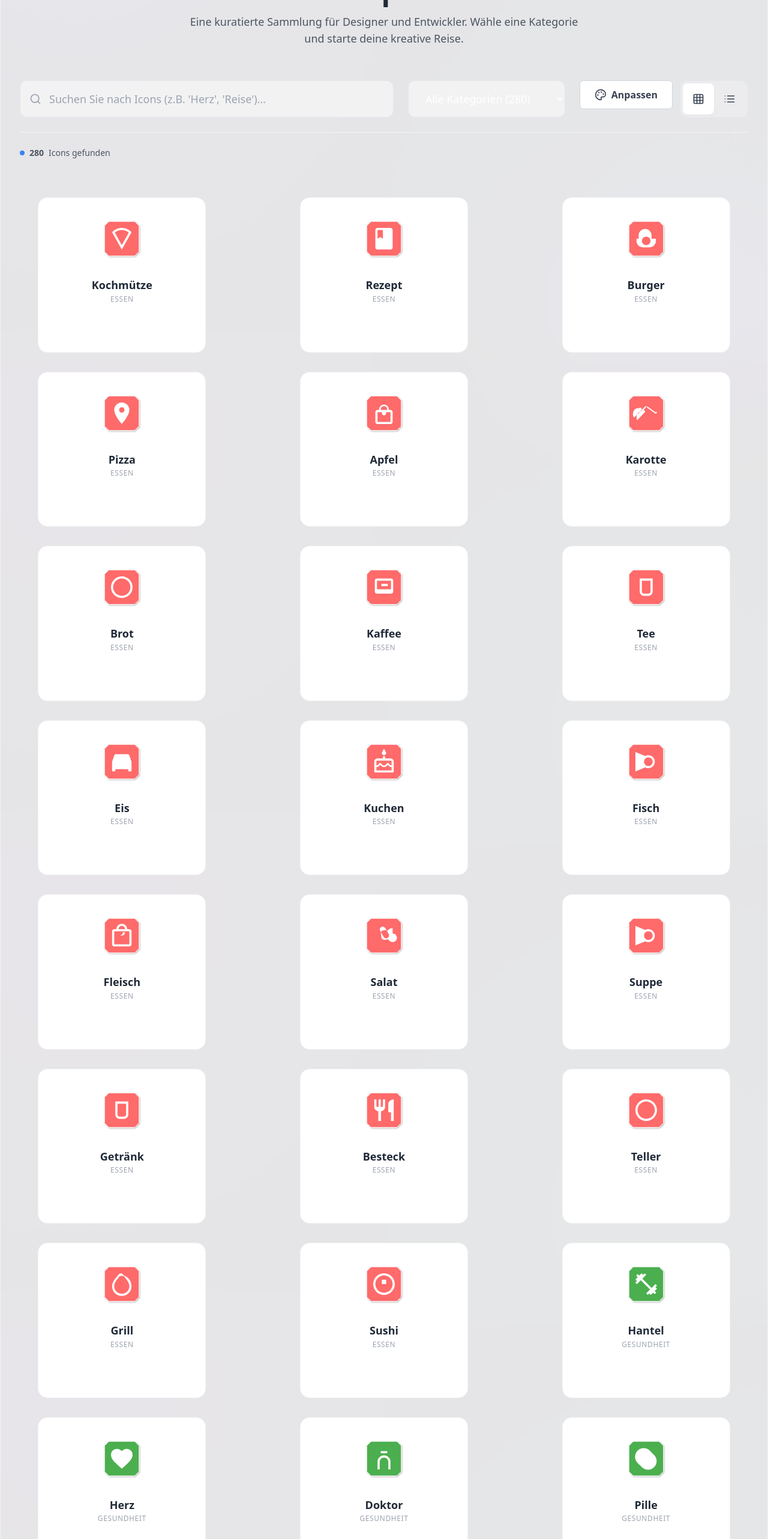
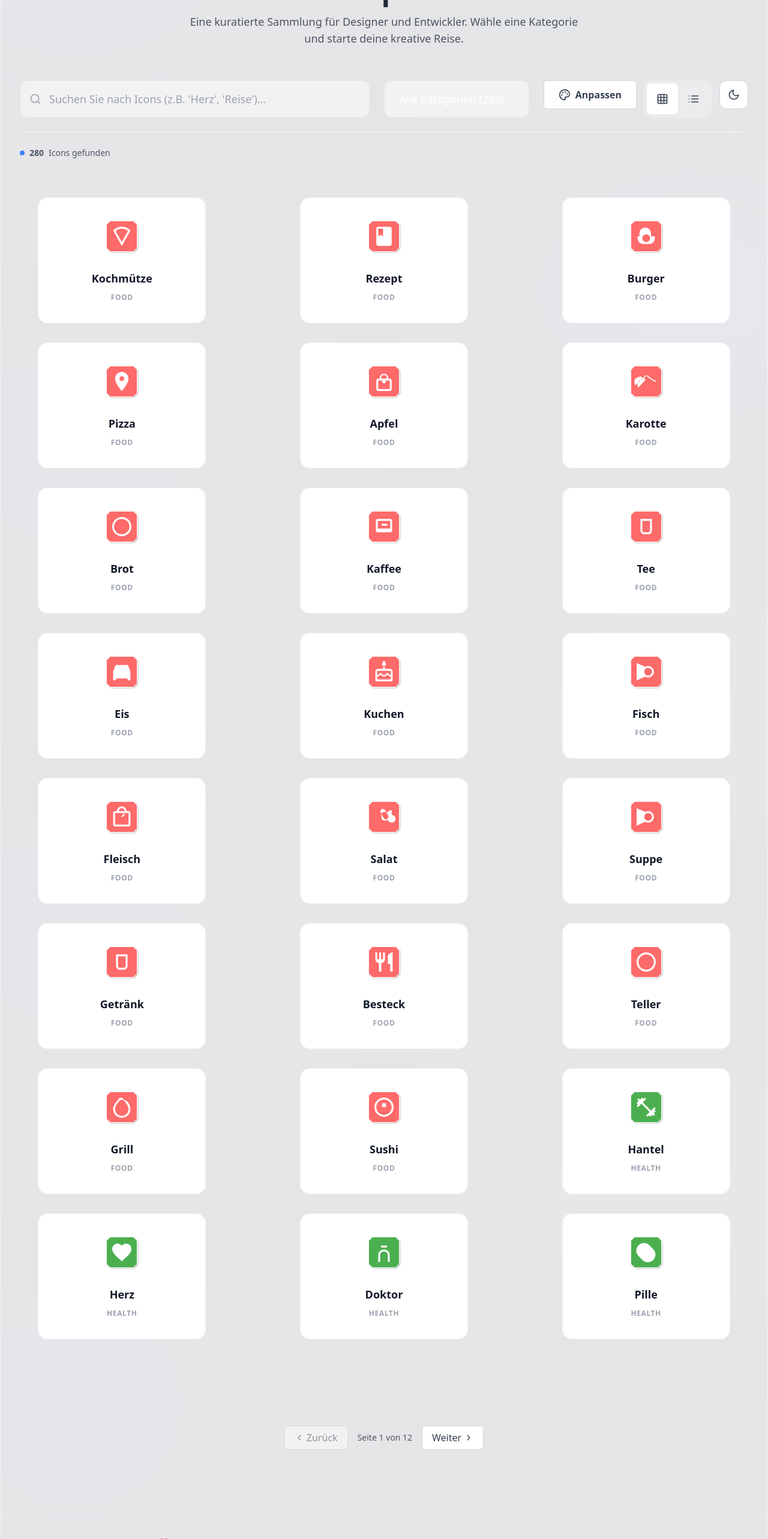
Before and after one commit to skquievreux/svg-grafik-generator, a Next.js app in the folder svg-grafik-next/: page / in a window 1280 px wide. Shown: the part 220-2786 px from the top of the page at 60% size. Built offline with nearby package versions, Linux system fonts and the light colour scheme.

Commit message:
feat(v1.5.0): implement dark mode, copy palette, and fix dropdown UI

```diff
--- a/svg-grafik-next/components/gallery/icon-gallery.tsx
+++ b/svg-grafik-next/components/gallery/icon-gallery.tsx
@@ -4,7 +4,8 @@ import { useState, useEffect, useMemo } from 'react';
 import { DynamicIcon } from '@/components/icons/dynamic-icon';
 import { Button } from '@/components/ui/button';
 import { cn, formatCategoryName, copyToClipboard, downloadSVG } from '@/lib/utils';
-import { Search, Grid, List, Download, Copy, Heart, Palette, RotateCcw } from 'lucide-react';
+import { Search, Grid, List, Download, Copy, Heart, Palette, RotateCcw, Sun, Moon, ChevronLeft, ChevronRight } from 'lucide-react';
+
 import { IconViewerModal } from './icon-viewer-modal';
 
 interface Icon {
@@ -26,9 +27,19 @@ export function IconGallery() {
   const [searchTerm, setSearchTerm] = useState('');
   const [selectedCategory, setSelectedCategory] = useState('all');
   const [currentPage, setCurrentPage] = useState(1);
-  const [itemsPerPage] = useState(60);
+  const [itemsPerPage] = useState(24);
   const [viewMode, setViewMode] = useState<'grid' | 'list'>('grid');
+  const [theme, setTheme] = useState<'light' | 'dark'>('light');
   const [favorites, setFavorites] = useState<Set<string>>(new Set());
+
+  // Theme Effect
+  useEffect(() => {
+    if (theme === 'dark') {
+      document.documentElement.classList.add('dark');
+    } else {
+      document.documentElement.classList.remove('dark');
+    }
+  }, [theme]);
 
   // Custom Colors State
   const [showColorPicker, setShowColorPicker] = useState(false);
@@ -77,67 +88,43 @@ export function IconGallery() {
     }
   }, []);
 
-  // Load persisted theme
-  useEffect(() => {
-    const savedTheme = sessionStorage.getItem('svg-icon-theme');
-    if (savedTheme) {
-      try {
-        setCustomColors(JSON.parse(savedTheme));
-      } catch (e) {
-        console.error("Failed to load theme", e);
-      }
-    }
-  }, []);
-
-  const handleApplyPalette = (colors: { background: string; border: string; icon: string }) => {
-    const newColors = {
-      bgColor: colors.background,
-      borderColor: colors.border,
-      iconColor: colors.icon
-    };
-    setCustomColors(newColors);
-    sessionStorage.setItem('svg-icon-theme', JSON.stringify(newColors));
-  };
-
-  const openViewer = (icon: Icon) => {
-    setViewerState({
-      isOpen: true,
-      iconName: icon.name,
-      category: icon.category
-    });
-  };
-
+  // Filter Logic
   const filteredIcons = useMemo(() => {
     if (!galleryData) return [];
+
     let icons: Icon[] = [];
 
-    // Flatten all icons
-    Object.entries(galleryData.categories).forEach(([cat, data]) => {
-      data.icons.forEach(name => {
-        icons.push({ name, category: cat });
+    if (selectedCategory === 'all') {
+      galleryData.metadata.categories.forEach(cat => {
+        if (galleryData.categories[cat]) {
+          icons.push(...galleryData.categories[cat].icons.map(name => ({ name, category: cat })));
+        }
       });
-    });
+    } else if (galleryData.categories[selectedCategory]) {
+      icons = galleryData.categories[selectedCategory].icons.map(name => ({ name, category: selectedCategory }));
+    }
 
-    return icons.filter(icon => {
-      const matchesSearch = icon.name.toLowerCase().includes(searchTerm.toLowerCase());
-      const matchesCategory = selectedCategory === 'all' || icon.category === selectedCategory;
-      return matchesSearch && matchesCategory;
-    });
-  }, [galleryData, searchTerm, selectedCategory]);
+    if (searchTerm) {
+      const term = searchTerm.toLowerCase();
+      icons = icons.filter(icon => icon.name.toLowerCase().includes(term));
+    }
 
+    return icons;
+  }, [galleryData, selectedCategory, searchTerm]);
+
+  // Pagination Logic
   const totalPages = Math.ceil(filteredIcons.length / itemsPerPage);
-
   const paginatedIcons = useMemo(() => {
     const start = (currentPage - 1) * itemsPerPage;
     return filteredIcons.slice(start, start + itemsPerPage);
   }, [filteredIcons, currentPage, itemsPerPage]);
 
-  const toggleFavorite = (name: string) => {
+  const toggleFavorite = (iconName: string) => {
     const newFavorites = new Set(favorites);
-    if (newFavorites.has(name)) {
-      newFavorites.delete(name);
+    if (newFavorites.has(iconName)) {
+      newFavorites.delete(iconName);
     } else {
-      newFavorites.add(name);
+      newFavorites.add(iconName);
     }
     setFavorites(newFavorites);
     localStorage.setItem('favorites', JSON.stringify(Array.from(newFavorites)));
@@ -146,7 +133,7 @@ export function IconGallery() {
   const getIconSearchParams = (icon: Icon) => {
     const params = new URLSearchParams({
       name: icon.name,
-      category: icon.category,
+      category: icon.category
     });
 
     if (customColors.bgColor) params.append('bgColor', customColors.bgColor);
@@ -165,7 +152,6 @@ export function IconGallery() {
       piece.style.backgroundColor = `hsl(${Math.random() * 360}, 100%, 50%)`;
       piece.style.transform = `rotate(${Math.random() * 360}deg)`;
 
-      // Random spread
       const spreadX = (Math.random() - 0.5) * 200;
       const spreadY = (Math.random() - 1) * 200;
       piece.animate([
@@ -188,7 +174,6 @@ export function IconGallery() {
       const svgCode = await response.text();
       await copyToClipboard(svgCode);
 
-      // Visual feedback - simple for now
       const btn = e.currentTarget as HTMLButtonElement;
       const originalInner = btn.innerHTML;
       btn.innerHTML = '<span class="text-green-600 font-bold">✓</span>';
@@ -214,6 +199,50 @@ export function IconGallery() {
     }
   };
 
+  const copyPaletteConfig = async () => {
+    const config = JSON.stringify(customColors, null, 2);
+    await copyToClipboard(config);
+  };
+
+  // Viewer Modal Handlers
+  const openViewer = (icon: Icon) => {
+    setViewerState({
+      isOpen: true,
+      iconName: icon.name,
+      category: icon.category
+    });
+  };
+
+  const closeViewer = () => {
+    setViewerState(prev => ({ ...prev, isOpen: false }));
+  };
+
+  const handleApplyPalette = (colors: { background: string; border: string; icon: string }) => {
+    setCustomColors({
+      bgColor: colors.background,
+      borderColor: colors.border,
+      iconColor: colors.icon
+    });
+    // Save to session storage
+    sessionStorage.setItem('svg-icon-theme', JSON.stringify(colors));
+  };
+
+  // Load persisted theme
+  useEffect(() => {
+    const savedTheme = sessionStorage.getItem('svg-icon-theme');
+    if (savedTheme) {
+      try {
+        const colors = JSON.parse(savedTheme);
+        setCustomColors({
+          bgColor: colors.background,
+          borderColor: colors.border,
+          iconColor: colors.icon
+        });
+      } catch (e) { console.error(e) }
+    }
+  }, []);
+
+
   if (loading) {
     return (
       <div className="flex justify-center items-center min-h-[400px]">
@@ -232,7 +261,7 @@ export function IconGallery() {
 
   return (
     <div className="space-y-8 animate-pop-in">
-      {/* Control Panel - Glassmorphism */}
+      {/* Control Panel */}
       <div className="glass-card rounded-2xl p-6 md:p-8 mb-8 sticky top-24 z-40 transition-all duration-300">
         <div className="flex flex-col xl:flex-row gap-6 mb-6">
           <div className="flex-1 relative group">
@@ -245,7 +274,7 @@ export function IconGallery() {
                 setSearchTerm(e.target.value);
                 setCurrentPage(1);
               }}
-              className="w-full pl-12 pr-4 py-4 text-base md:text-lg bg-white/50 border border-gray-200 rounded-xl focus:ring-4 focus:ring-blue-100 focus:border-blue-500 transition-all outline-none placeholder-gray-400"
+              className="w-full pl-12 pr-4 py-4 text-base md:text-lg bg-white/50 dark:bg-space-900 border border-gray-200 dark:border-space-800 dark:text-gray-100 rounded-xl focus:ring-4 focus:ring-blue-100 focus:border-blue-500 transition-all outline-none placeholder-gray-400"
             />
           </div>
 
@@ -255,11 +284,11 @@ export function IconGallery() {
               setSelectedCategory(e.target.value);
               setCurrentPage(1);
             }}
-            className="px-6 py-4 text-base md:text-lg bg-white/50 border border-gray-200 rounded-xl focus:ring-4 focus:ring-blue-100 focus:border-blue-500 transition-all outline-none min-w-[200px] cursor-pointer"
+            className="px-6 py-4 text-base md:text-lg bg-white/50 dark:bg-space-900 border border-gray-200 dark:border-space-800 dark:text-gray-100 rounded-xl focus:ring-4 focus:ring-blue-100 focus:border-blue-500 transition-all outline-none min-w-[200px] cursor-pointer appearance-none"
           >
-            <option value="all">Alle Kategorien ({galleryData.metadata.total})</option>
+            <option value="all" className="bg-white dark:bg-space-900 text-gray-900 dark:text-gray-100">Alle Kategorien ({galleryData.metadata.total})</option>
             {galleryData.metadata.categories.map(category => (
-              <option key={category} value={category}>
+              <option key={category} value={category} className="bg-white dark:bg-space-900 text-gray-900 dark:text-gray-100">
                 {formatCategoryName(category)} ({galleryData.categories[category]?.count || 0})
               </option>
             ))}
@@ -276,12 +305,12 @@ export function IconGallery() {
               <Palette className="h-5 w-5 mr-0 md:mr-2" />
               <span className="hidden md:inline">Anpassen</span>
             </Button>
-            <div className="bg-gray-100/50 p-1 rounded-xl flex border border-gray-200">
+            <div className="bg-gray-100/50 dark:bg-space-light/20 p-1 rounded-xl flex border border-gray-200 dark:border-space-800">
               <Button
                 variant="ghost"
                 size="sm"
                 onClick={() => setViewMode('grid')}
-                className={cn("rounded-lg h-full px-4", viewMode === 'grid' && "shadow-sm bg-white")}
+                className={cn("rounded-lg h-full px-4", viewMode === 'grid' && "shadow-sm bg-white dark:bg-space-800")}
                 title="Raster"
               >
                 <Grid className="h-5 w-5" />
@@ -290,19 +319,29 @@ export function IconGallery() {
                 variant="ghost"
                 size="sm"
                 onClick={() => setViewMode('list')}
-                className={cn("rounded-lg h-full px-4", viewMode === 'list' && "shadow-sm bg-white")}
+                className={cn("rounded-lg h-full px-4", viewMode === 'list' && "shadow-sm bg-white dark:bg-space-800")}
                 title="Liste"
               >
                 <List className="h-5 w-5" />
               </Button>
             </div>
+            <Button
+              variant="outline"
+              size="sm"
+              onClick={() => setTheme(theme === 'dark' ? 'light' : 'dark')}
+              className="w-12 h-12 rounded-xl dark:border-space-800 dark:bg-space-900 dark:text-yellow-400"
+              title={theme === 'dark' ? 'Light Mode' : 'Dark Mode'}
+            >
+              {theme === 'dark' ? <Sun className="h-5 w-5" /> : <Moon className="h-5 w-5" />}
+            </Button>
           </div>
         </div>
 
-        {/* Color Picker Panel - Animate Slide */}
+        {/* Color Picker Panel */}
         {showColorPicker && (
-          <div className="mt-6 p-6 bg-white/60 rounded-xl border border-blue-100 animate-pop-in">
+          <div className="mt-6 p-6 bg-white/60 dark:bg-space-900 rounded-xl border border-blue-100 dark:border-space-800 animate-pop-in">
             <div className="flex flex-wrap gap-8 items-end">
+              {/* Background Color */}
               <div>
                 <label className="block text-xs font-bold uppercase text-gray-500 mb-2 tracking-wider">Hintergrund</label>
                 <div className="flex items-center gap-3">
@@ -315,10 +354,11 @@ export function IconGallery() {
                     />
                     <div className="w-10 h-10 border-2 border-white pointer-events-none rounded-full" style={{ backgroundColor: customColors.bgColor || '#000000' }}></div>
                   </div>
-                  <span className="text-sm font-mono text-gray-600 bg-white px-2 py-1 rounded border border-gray-200">{customColors.bgColor || 'Standard'}</span>
+                  <span className="text-sm font-mono text-gray-600 bg-white dark:bg-space-800 dark:text-gray-300 px-2 py-1 rounded border border-gray-200 dark:border-space-700">{customColors.bgColor || 'Standard'}</span>
                 </div>
               </div>
 
+              {/* Border Color */}
               <div>
                 <label className="block text-xs font-bold uppercase text-gray-500 mb-2 tracking-wider">Rahmen</label>
                 <div className="flex items-center gap-3">
@@ -331,10 +371,11 @@ export function IconGallery() {
                     />
                     <div className="w-10 h-10 border-2 border-white pointer-events-none rounded-full" style={{ backgroundColor: customColors.borderColor || '#000000' }}></div>
                   </div>
-                  <span className="text-sm font-mono text-gray-600 bg-white px-2 py-1 rounded border border-gray-200">{customColors.borderColor || 'Standard'}</span>
+                  <span className="text-sm font-mono text-gray-600 bg-white dark:bg-space-800 dark:text-gray-300 px-2 py-1 rounded border border-gray-200 dark:border-space-700">{customColors.borderColor || 'Standard'}</span>
                 </div>
               </div>
 
+              {/* Icon Color */}
               <div>
                 <label className="block text-xs font-bold uppercase text-gray-500 mb-2 tracking-wider">Icon</label>
                 <div className="flex items-center gap-3">
@@ -347,11 +388,19 @@ export function IconGallery() {
                     />
                     <div className="w-10 h-10 border-2 border-white pointer-events-none rounded-full" style={{ backgroundColor: customColors.iconColor || '#000000' }}></div>
                   </div>
-                  <span className="text-sm font-mono text-gray-600 bg-white px-2 py-1 rounded border border-gray-200">{customColors.iconColor || 'Standard'}</span>
+                  <span className="text-sm font-mono text-gray-600 bg-white dark:bg-space-800 dark:text-gray-300 px-2 py-1 rounded border border-gray-200 dark:border-space-700">{customColors.iconColor || 'Standard'}</span>
                 </div>
               </div>
 
-              <div className="ml-auto">
+              <div className="flex-1 flex justify-end">
+                <Button variant="outline" onClick={copyPaletteConfig} className="gap-2 dark:border-space-800 dark:bg-space-900 dark:text-gray-200">
+                  <Copy className="h-4 w-4" />
+                  Palette Kopieren
+                </Button>
+              </div>
+            </div>
+
+            <div className="mt-4 flex justify-end">
               <Button
                 variant="ghost"
                 onClick={() => setCustomColors({ bgColor: '', borderColor: '', iconColor: '' })}
@@ -362,12 +411,11 @@ export function IconGallery() {
               </Button>
             </div>
           </div>
-          </div>
         )}
 
         {/* Stats Bar */}
-        <div className="flex flex-col sm:flex-row items-center justify-between mt-6 pt-6 border-t border-gray-100 gap-4">
-          <div className="flex items-center gap-2 text-sm text-gray-600">
+        <div className="flex flex-col sm:flex-row items-center justify-between mt-6 pt-6 border-t border-gray-100 dark:border-space-800 gap-4">
+          <div className="flex items-center gap-2 text-sm text-gray-600 dark:text-gray-400">
             <div className="h-2 w-2 rounded-full bg-blue-500"></div>
             <span className="font-semibold">{filteredIcons.length}</span> Icons gefunden
           </div>
@@ -401,82 +449,62 @@ export function IconGallery() {
             >
               <div
                 className={cn(
-                  'card-3d group bg-white rounded-2xl border border-gray-100 relative overflow-hidden transition-all duration-300 cursor-pointer',
-                  viewMode === 'grid' && 'p-8 flex flex-col items-center hover:border-blue-200',
-                  viewMode === 'list' && 'flex items-center gap-6 p-4 hover:border-blue-200'
+                  'card-3d group bg-white dark:bg-space-800 dark:border-space-700 rounded-2xl border border-gray-100 relative overflow-hidden transition-all duration-300 cursor-pointer',
+                  viewMode === 'grid' && 'p-8 flex flex-col items-center hover:border-blue-200 dark:hover:border-neon-purple',
+                  viewMode === 'list' && 'flex items-center gap-6 p-4 hover:border-blue-200 dark:hover:border-neon-purple'
                 )}
                 onClick={() => openViewer(icon)}
               >
-                {/* Hover Gradient Overlay */}
-                <div className="absolute inset-0 bg-gradient-to-br from-blue-50/0 to-purple-50/0 group-hover:from-blue-50/30 group-hover:to-purple-50/30 transition-all duration-500 pointer-events-none" />
+                <div className="absolute top-3 right-3 opacity-0 group-hover:opacity-100 transition-opacity z-10 flex gap-2">
+                  <button
+                    onClick={(e) => {
+                      e.stopPropagation();
+                      toggleFavorite(icon.name);
+                    }}
+                    className="p-2 hover:bg-red-50 rounded-full transition-colors"
+                  >
+                    <Heart className={cn("h-4 w-4", favorites.has(icon.name) ? "fill-red-500 text-red-500" : "text-gray-400")} />
+                  </button>
+                  <button
+                    onClick={(e) => {
+                      e.stopPropagation();
+                      copyIconCode(icon, e);
+                    }}
+                    className="p-2 hover:bg-blue-50 rounded-full transition-colors bg-white/80 dark:bg-space-900/80 shadow-sm"
+                    title="Code kopieren"
+                  >
+                    <Copy className="h-4 w-4 text-gray-500 dark:text-gray-300" />
+                  </button>
+                  <button
+                    onClick={(e) => {
+                      e.stopPropagation();
+                      downloadIcon(icon, e);
+                    }}
+                    className="p-2 hover:bg-blue-50 rounded-full transition-colors bg-white/80 dark:bg-space-900/80 shadow-sm"
+                    title="Download SVG"
+                  >
+                    <Download className="h-4 w-4 text-gray-500 dark:text-gray-300" />
+                  </button>
+                </div>
 
                 <div className={cn(
-                  'relative z-10 transition-transform duration-300 group-hover:scale-110',
-                  viewMode === 'grid' && 'mb-6',
-                  viewMode === 'list' && 'flex-shrink-0'
+                  "relative transition-transform duration-500 group-hover:scale-110 group-hover:rotate-3",
+                  viewMode === 'grid' ? "mb-6" : ""
                 )}>
-                  <div className="relative inline-block drop-shadow-sm group-hover:drop-shadow-lg transition-all duration-300">
+                  <div className="absolute inset-0 bg-blue-500/20 blur-2xl rounded-full opacity-0 group-hover:opacity-100 transition-opacity duration-500" />
                   <DynamicIcon
                     name={icon.name}
                     category={icon.category}
-                      size={viewMode === 'grid' ? 72 : 48}
+                    size={viewMode === 'grid' ? 64 : 48}
                     bgColor={customColors.bgColor}
                     borderColor={customColors.borderColor}
                     iconColor={customColors.iconColor}
                   />
-                    {favorites.has(icon.name) && (
-                      <div className="absolute -top-2 -right-2 w-6 h-6 bg-red-500 text-white rounded-full flex items-center justify-center shadow-lg animate-pop-in">
-                        <Heart className="h-3 w-3 fill-current" />
-                      </div>
-                    )}
-                  </div>
                 </div>
 
-                <div className={cn(
-                  'relative z-10 text-center w-full',
-                  viewMode === 'list' && 'flex-1 text-left'
-                )}>
-                  <h3 className="font-bold text-gray-800 mb-1 text-lg leading-tight group-hover:text-blue-600 transition-colors">{icon.name}</h3>
-                  <div className="text-xs font-medium text-gray-400 mb-4 uppercase tracking-wider">
-                    {formatCategoryName(icon.category)}
-                  </div>
-
-                  {/* Actions - Prevent propagation to not trigger viewer when action clicked */}
-                  <div className={cn(
-                    "flex gap-2 transition-all duration-300",
-                    viewMode === 'grid' ? "justify-center opacity-0 transform translate-y-2 group-hover:opacity-100 group-hover:translate-y-0" : "opacity-100"
-                  )} onClick={(e) => e.stopPropagation()}>
-                    <Button
-                      variant="ghost"
-                      size="sm"
-                      onClick={(e) => copyIconCode(icon, e)}
-                      title="Kopieren"
-                      className="h-8 w-8 p-0 rounded-full hover:bg-blue-100 hover:text-blue-600"
-                    >
-                      <Copy className="h-4 w-4" />
-                    </Button>
-                    <Button
-                      variant="ghost"
-                      size="sm"
-                      onClick={(e) => downloadIcon(icon, e)}
-                      title="Download"
-                      className="h-8 w-8 p-0 rounded-full hover:bg-green-100 hover:text-green-600"
-                    >
-                      <Download className="h-4 w-4" />
-                    </Button>
-                    <Button
-                      variant="ghost"
-                      size="sm"
-                      onClick={() => toggleFavorite(icon.name)}
-                      title="Favorit"
-                      className={cn(
-                        "h-8 w-8 p-0 rounded-full hover:bg-red-100 hover:text-red-600",
-                        favorites.has(icon.name) && "text-red-500 bg-red-50"
-                      )}
-                    >
-                      <Heart className={cn("h-4 w-4", favorites.has(icon.name) && "fill-current")} />
-                    </Button>
-                  </div>
+                <div className={cn("text-center", viewMode === 'list' && "text-left")}>
+                  <h3 className="font-bold text-gray-900 dark:text-gray-100 text-lg mb-1">{icon.name}</h3>
+                  <span className="text-xs font-bold tracking-wider text-gray-400 dark:text-gray-500 uppercase">{icon.category}</span>
                 </div>
               </div>
             </div>
@@ -484,37 +512,37 @@ export function IconGallery() {
         })}
       </div>
 
-      {/* Pagination */}
+      {/* Pagination Controls */}
       {totalPages > 1 && (
-        <div className="flex justify-center items-center gap-4 mt-12 pb-12">
+        <div className="flex justify-center items-center gap-4 py-8">
           <Button
             variant="outline"
-            onClick={() => setCurrentPage(prev => Math.max(1, prev - 1))}
+            onClick={() => setCurrentPage(p => Math.max(1, p - 1))}
             disabled={currentPage === 1}
-            className="rounded-full px-6 hover:bg-white hover:text-blue-600 hover:border-blue-200 transition-all font-medium"
+            className="dark:bg-space-900 dark:border-space-800 dark:text-gray-100"
           >
-            ←
+            <ChevronLeft className="h-4 w-4 mr-1" />
+            Zurück
           </Button>
-
-          <span className="text-sm font-medium text-gray-500 bg-white/80 px-4 py-2 rounded-full shadow-sm backdrop-blur-sm border border-gray-100">
+          <span className="text-sm font-medium text-gray-600 dark:text-gray-400">
             Seite {currentPage} von {totalPages}
           </span>
-
           <Button
             variant="outline"
-            onClick={() => setCurrentPage(prev => Math.min(totalPages, prev + 1))}
+            onClick={() => setCurrentPage(p => Math.min(totalPages, p + 1))}
             disabled={currentPage === totalPages}
-            className="rounded-full px-6 hover:bg-white hover:text-blue-600 hover:border-blue-200 transition-all font-medium"
+            className="dark:bg-space-900 dark:border-space-800 dark:text-gray-100"
           >
-            →
+            Weiter
+            <ChevronRight className="h-4 w-4 ml-1" />
           </Button>
         </div>
       )}
 
-      {/* Modal */}
+      {/* Viewer Modal */}
       <IconViewerModal
         isOpen={viewerState.isOpen}
-        onClose={() => setViewerState(prev => ({ ...prev, isOpen: false }))}
+        onClose={closeViewer}
         iconName={viewerState.iconName}
         category={viewerState.category}
         onApplyPalette={handleApplyPalette}
--- a/svg-grafik-next/package.json
+++ b/svg-grafik-next/package.json
@@ -1,6 +1,6 @@
 {
   "name": "svg-grafik-next",
-  "version": "1.3.4",
+  "version": "1.5.0",
   "private": true,
   "description": "Eine interaktive SVG-Grafik-Galerie für Chatbot-Icons mit dynamischer Generierung",
   "author": "SVG-Grafik Team",
```
Also changed, not shown: 2 other files (tests, documents, lock files or other folders). Lines whose indentation alone changed are shown as unchanged.
